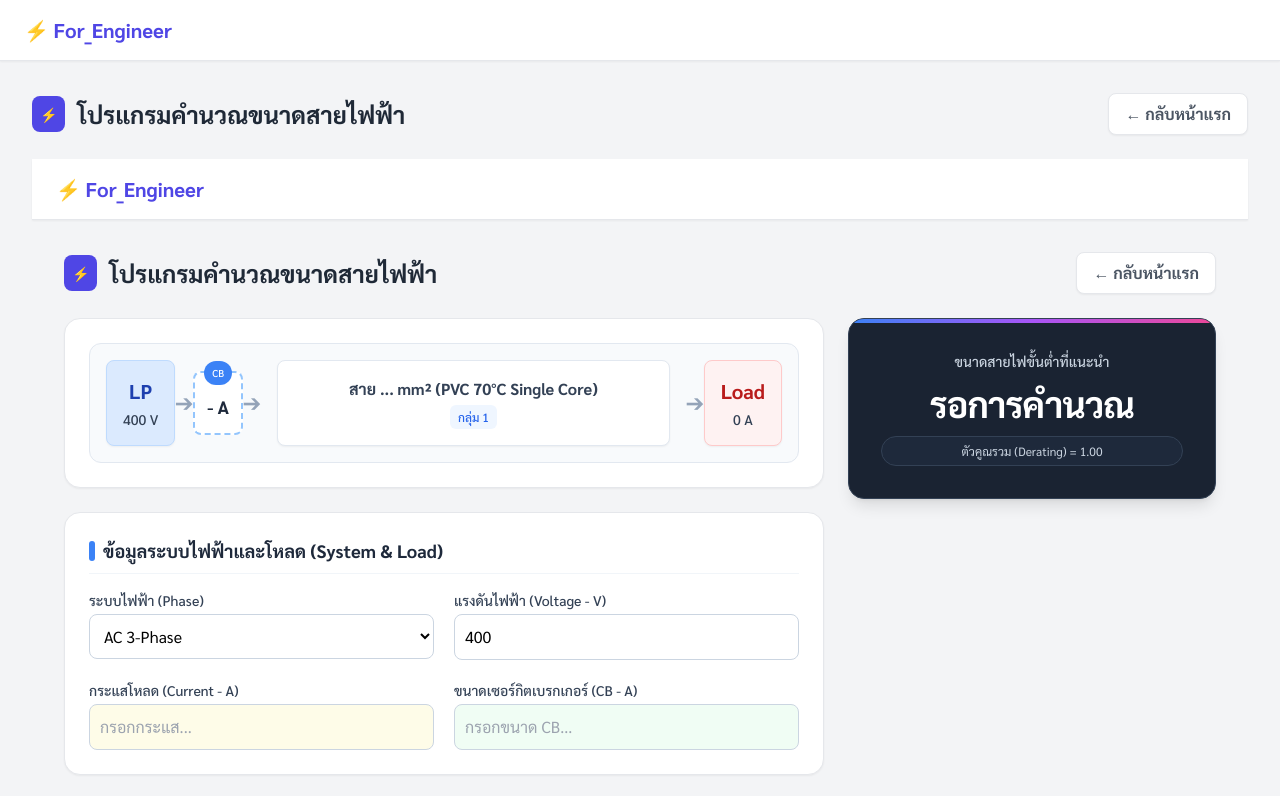
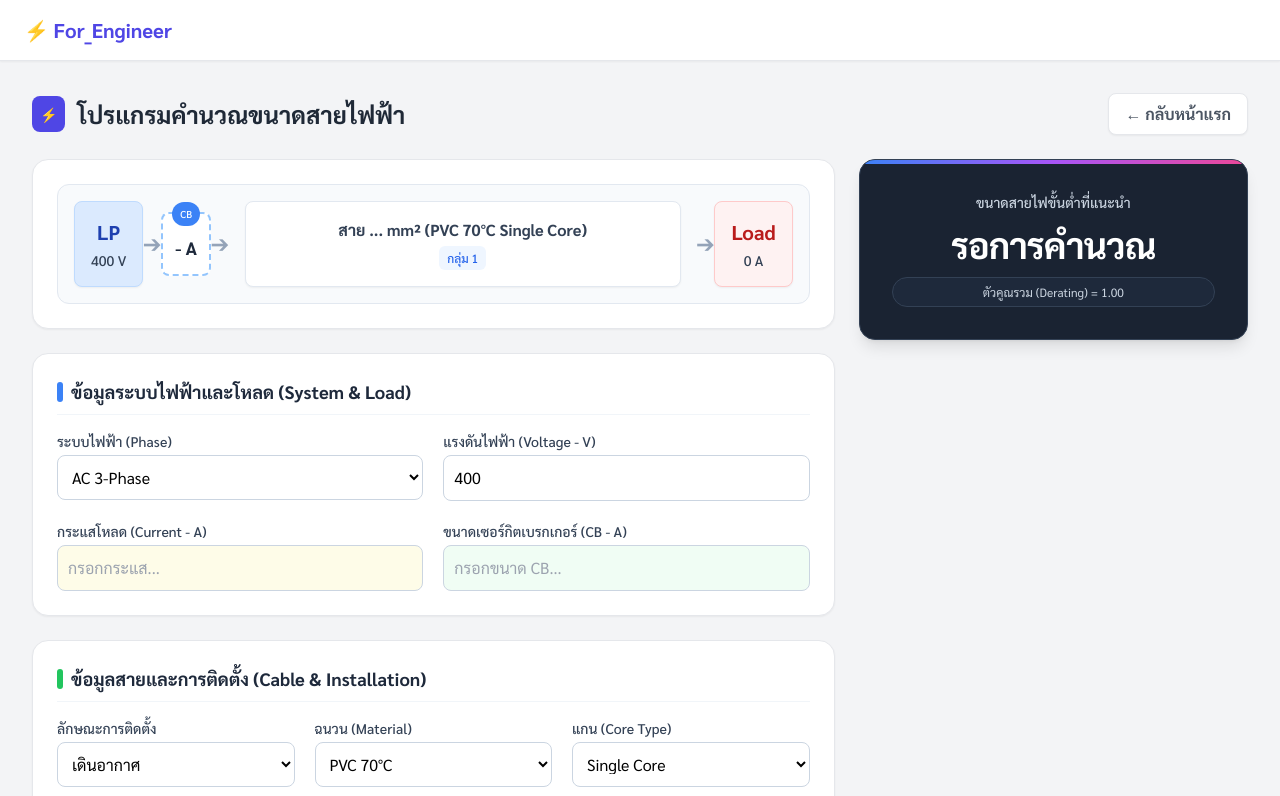
Before and after one commit to satsawat00-code/Calcable, a plain HTML site: page cable_size.html in a window 1280 px wide. Shown: the top 796 px of the page. Drawn offline with nearby package versions, Linux system fonts and the light colour scheme.

Commit message:
Update cable_size.html

```diff
--- a/cable_size.html
+++ b/cable_size.html
@@ -62,29 +62,6 @@
     <script src="https://unpkg.com/@babel/standalone/babel.min.js"></script>
 </head>
 <body class="flex flex-col min-h-screen">
-
-    <!-- Header -->
-    <header class="bg-white border-b border-gray-200 px-6 py-4 flex items-center shadow-sm">
-        <div class="flex items-center gap-2 text-indigo-600 font-bold text-xl">
-            <span>⚡ For_Engineer</span>
-        </div>
-    </header>
-
-    <!-- Content -->
-    <main class="flex-grow p-4 md:p-8 max-w-7xl mx-auto w-full">
-
-        <!-- ปุ่มกลับหน้าแรกและชื่อหน้า -->
-        <div class="flex flex-col sm:flex-row items-start sm:items-center justify-between mb-6 gap-4">
-            <h1 class="text-2xl font-bold text-gray-800 flex items-center gap-3">
-                <span class="bg-indigo-600 p-2 rounded-lg text-white text-sm">⚡</span>
-                โปรแกรมคำนวณขนาดสายไฟฟ้า
-            </h1>
-
-            <a href="index.html" class="inline-flex items-center gap-2 text-gray-600 hover:text-indigo-600 font-semibold transition-colors bg-white px-4 py-2 rounded-lg shadow-sm border border-gray-200 hover:shadow-md whitespace-nowrap">
-                ← กลับหน้าแรก
-            </a>
-        </div>
-
         <!-- React Root Container -->
         <div id="root" class="w-full"></div>
 
```
